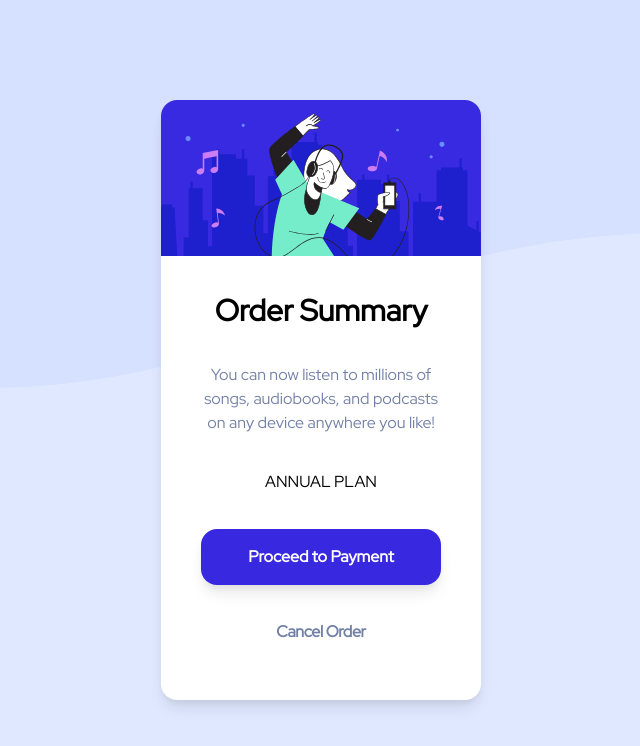
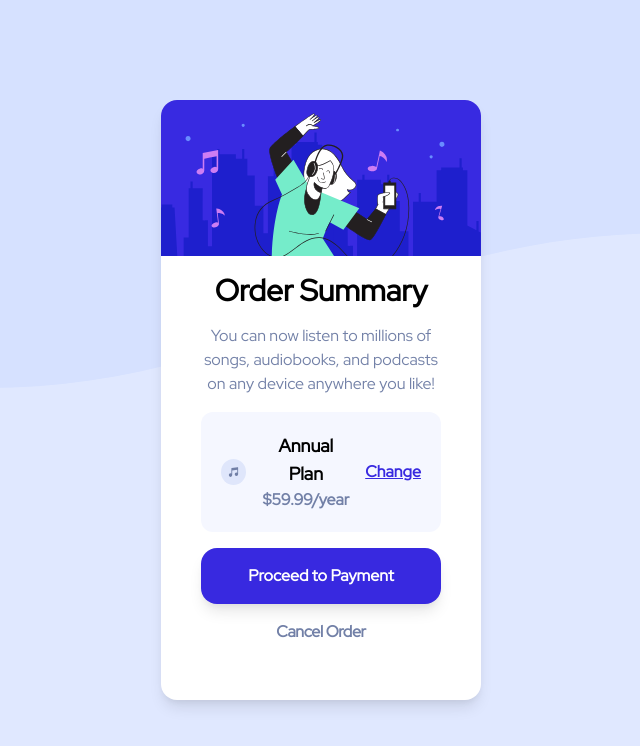
Before and after one commit to MikevPeeren/order-summary-component, a Next.js app: page / in a window 1280 px wide. Shown: the top 746 px of the page, without its empty margins (319-959 px from the left). Built offline with nearby package versions, Linux system fonts and the light colour scheme.

Commit message:
:sparkles: added annualcomponent

```diff
--- /dev/null
+++ b/src/components/AnnualComponent.tsx
@@ -0,0 +1,25 @@
+import Image from "next/image";
+
+import MUSIC_ICON from "../../public/icon-music.svg";
+
+const AnnualComponent = () => {
+  return (
+    <div className="flex flex-row items-center w-3/4 bg-neutral-pale-blue p-5 rounded-xl">
+      <Image className="" src={MUSIC_ICON} alt="Music Icon" />
+      <div className="flex flex-col px-4">
+        <span className="text-black text-lg font-black">Annual Plan</span>
+        <span className="text-neutral-desaturated-blue font-bold text-left">
+          $59.99/year
+        </span>
+      </div>
+      <a
+        className="order-2 ml-auto underline text-primary-bright-blue font-black"
+        href="#"
+      >
+        Change
+      </a>
+    </div>
+  );
+};
+
+export default AnnualComponent;
--- a/src/components/OrderComponent.tsx
+++ b/src/components/OrderComponent.tsx
@@ -1,6 +1,8 @@
 import Image from "next/image";
 
 import ILLUSTRATION_HERO from "../../public/illustration-hero.svg";
+
+import AnnualComponent from "./AnnualComponent";
 
 const OrderComponent = () => {
   return (
@@ -15,7 +17,7 @@ const OrderComponent = () => {
         You can now listen to millions of songs, audiobooks, and podcasts on any
         device anywhere you like!
       </h2>
-      <div>ANNUAL PLAN</div>
+      <AnnualComponent />
       <button
         className="w-3/4 bg-primary-bright-blue hover:neutral-dark-blue text-white font-bold py-4 px-4 rounded-2xl shadow-lg"
         type="button"
```
